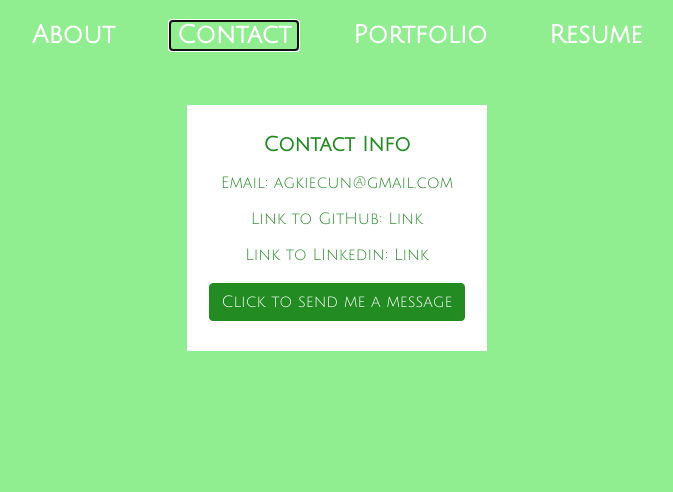
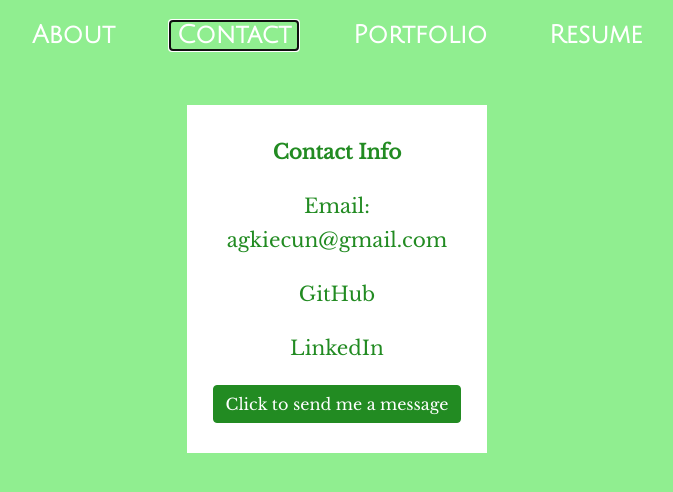
Before and after one commit to agatha12/Agatha-Kiecun-Portfolio, a plain HTML site: page index.html in a window 1280 px wide. Both pictures are taken after a click on the button "Contact". Shown: the whole page, without its empty margins (303-976 px from the left). Drawn offline with nearby package versions, Linux system fonts and the light colour scheme.

Commit message:
font and contact page edit

```diff
--- a/assets/css/style.css
+++ b/assets/css/style.css
@@ -17,7 +17,8 @@ body {
     color: white;
     margin-top:100px;
     font-size: 45px;
-    font-weight: bolder
+    font-weight: bolder;
+    font-family: 'Julius Sans One', sans-serif;
 }
 
 #header{
@@ -44,8 +45,15 @@ body {
     margin-top: 30px;
     text-align: center;
     color: forestgreen;
+    font-family: 'Libre Baskerville', serif;
+    /* letter-spacing: .05cm; */
+    line-height: .9cm;
+    font-size: 20px;
 
 }
+/* #brand
+    font-family: 'Poppins', serif;
+} */
 
 p {
     margin: 20px;
--- a/assets/javascript/javascript.js
+++ b/assets/javascript/javascript.js
@@ -54,17 +54,17 @@ function contact(){
 
     a.attr("href", "https://github.com/agatha12")
     a.addClass("contactlink")
-    a.text("Link")
+    a.text("GitHub")
     a.attr("target", "blank")
     a2.attr("href", "https://www.linkedin.com/in/agatha-kiecun-783a625b/")
     a2.addClass("contactlink")
-    a2.text("Link")
+    a2.text("LinkedIn")
     a2.attr("target", "blank")
     p.text("Email: agkiecun@gmail.com")
     p.css("margin-top", "20px")
     div.attr("id", "conactdiv")
-    p2.text("Link to GitHub: ")
-    p3.text("Link to LInkedin: ")
+    // p2.text("GitHub: ")
+    // p3.text("LinkedIn: ")
     p2.append(a)
     p3.append(a2)
     h1.text("Contact Info")
--- a/index.html
+++ b/index.html
@@ -78,7 +78,7 @@
     </script>
   <link rel="stylesheet" href="https://cdnjs.cloudflare.com/ajax/libs/animate.css/3.7.0/animate.min.css">
     <script type="text/javascript" src="assets/javascript/javascript.js"></script>
-
-</body>
+    <link href="https://fonts.googleapis.com/css?family=Libre+Baskerville" rel="stylesheet">
+  </body>
 
 </html>
```
